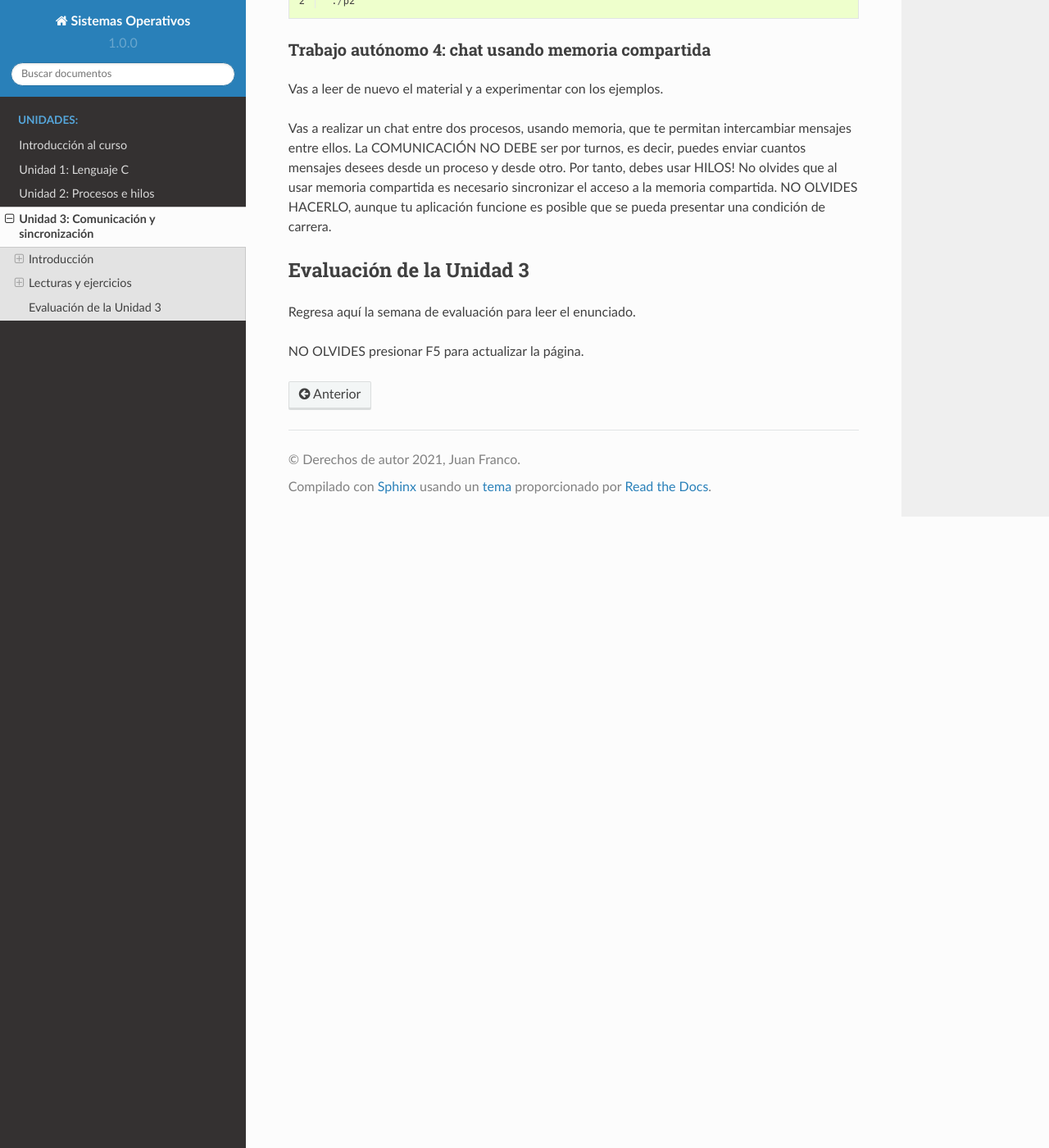
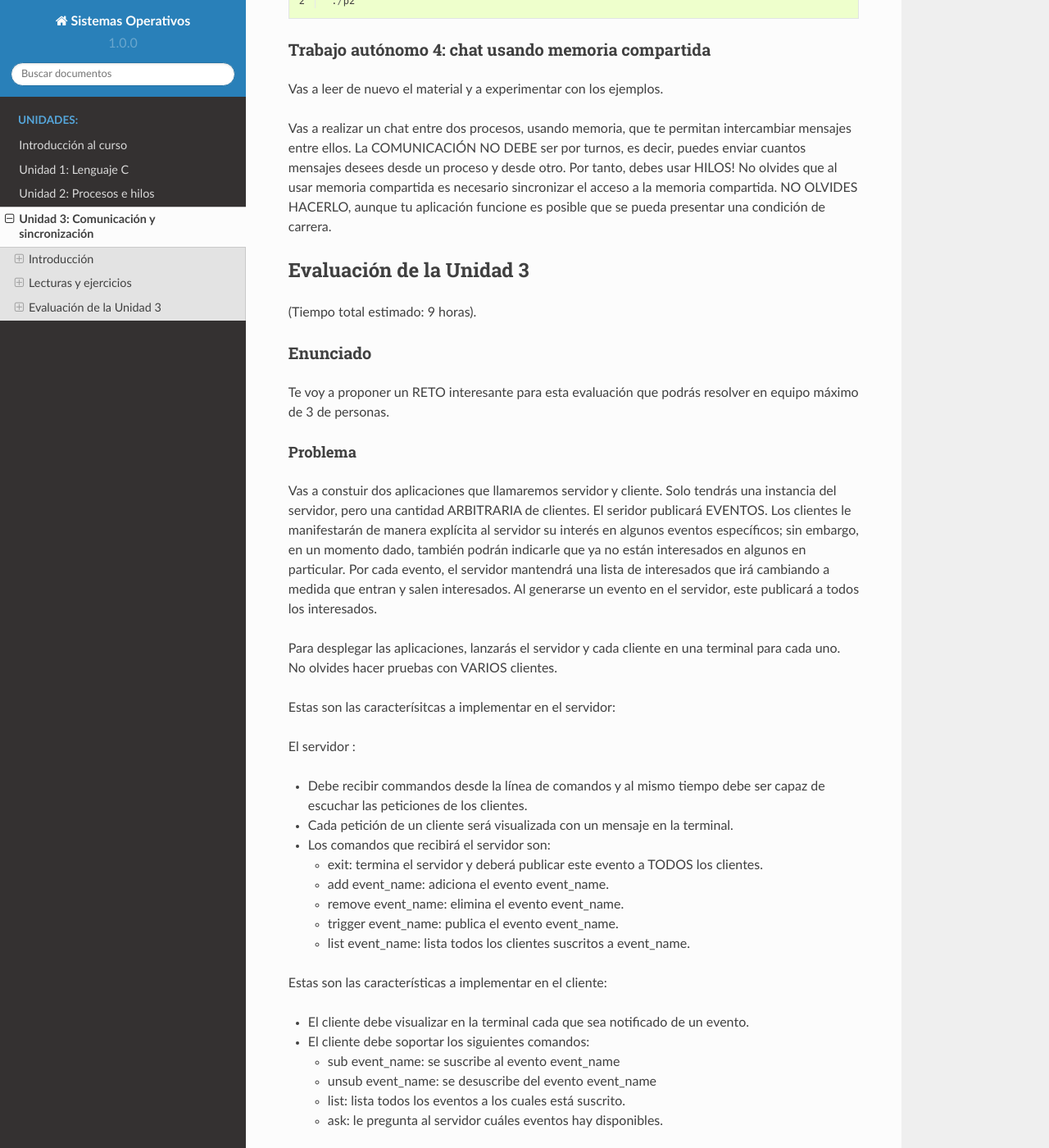
Before and after one commit to juanferfranco/sistemasoperativos, a Sphinx documentation site: the page built from docs/_unidad3/unidad3.rst, in a window 1280 px wide and 1400 px high, scrolled down 17661 px. Shown: the whole window at 82% size. Built offline with Sphinx 7.4.7 and the Read the Docs theme 2.0.0, drawn with Linux system fonts in a browser that asks for light colours; pages that are not in the unit, such as notebooks, are missing from menus; some of the changed text lies outside the part shown.

Commit message:
Unit3 add evaluation

```diff
--- a/docs/_unidad3/unidad3.rst
+++ b/docs/_unidad3/unidad3.rst
@@ -879,6 +879,121 @@ de carrera.
 Evaluación de la Unidad 3
 ---------------------------
 
-Regresa aquí la semana de evaluación para leer el enunciado.
+(Tiempo total estimado: 9 horas).
 
-NO OLVIDES presionar F5 para actualizar la página.
+Enunciado
+*************
+Te voy a proponer un RETO interesante para esta evaluación que podrás
+resolver en equipo máximo de 3 de personas.
+
+Problema
+^^^^^^^^^^^^^^^^^^^^^^^^^^^^^^^^^
+
+Vas a constuir dos aplicaciones que llamaremos servidor y cliente. Solo
+tendrás una instancia del servidor, pero una cantidad ARBITRARIA de clientes.
+El seridor publicará EVENTOS. Los clientes le manifestarán de manera explícita
+al servidor su interés en algunos eventos específicos; sin embargo, en un momento dado,
+también podrán indicarle que ya no están interesados en algunos en particular.
+Por cada evento, el servidor mantendrá una lista de interesados que irá cambiando
+a medida que entran y salen interesados. Al generarse un evento en el servidor,
+este publicará a todos los interesados.
+
+Para desplegar las aplicaciones, lanzarás el servidor y cada cliente en una terminal
+para cada uno. No olvides hacer pruebas con VARIOS clientes.
+
+Estas son las caracterísitcas a implementar en el servidor:
+
+El servidor :
+
+* Debe recibir commandos desde la línea de comandos y al mismo tiempo debe
+  ser capaz de escuchar las peticiones de los clientes.
+* Cada petición de un cliente será visualizada con un mensaje
+  en la terminal.
+* Los comandos que recibirá el servidor son:
+
+  * exit: termina el servidor y deberá publicar este evento a TODOS los clientes.
+  * add event_name: adiciona el evento event_name.
+  * remove event_name: elimina el evento event_name.
+  * trigger event_name: publica el evento event_name.
+  * list event_name: lista todos los clientes suscritos a event_name.
+
+Estas son las características a implementar en el cliente:
+
+* El cliente debe visualizar en la terminal cada que sea notificado de un evento.
+* El cliente debe soportar los siguientes comandos:
+
+  * sub event_name: se suscribe al evento event_name
+  * unsub event_name: se desuscribe del evento event_name
+  * list: lista todos los eventos a los cuales está suscrito.
+  * ask: le pregunta al servidor cuáles eventos hay disponibles.
+
+¿Qué debes entregar?
+***************************
+
+Diligencia y entrega en este `enlace <https://forms.office.com/r/Bib1V63rB6>`__.
+
+En el formulario anterior te voy a solicitar evidenciar el código con la solución
+y un video con la sustentación.
+
+Con respecto al código:
+
+#. Debe estar bajo control de versión en GitHub
+#. SOLO debes tener tres archivos: server.c, client.c, readme.txt.
+#. El archivo readme.txt debe indicar cómo compilar cada archivo y
+   cómo se debe lanzar cada programa.
+
+Con respecto al video:
+
+#. El video DEBE TENER una duración ``MÁXIMA`` de 15 minutos.
+#. El video debe tener los siguientes capítulos en este mismo orden:
+   * Imagen con los integrantes y qué aportes realizó cada uno.
+   * Demostración de la solución.
+   * Explicación conceptual de la solución.
+   * Explicación del código con la implementación.
+
+Con respecto a la demostración:
+
+* Demostrar add event_name.
+* Demosrar remove event_name.
+* Demostrar trigger event_name.
+* Demostrar list event_name.
+* Demostrar sub event_name.
+* Demostrar unsub event_name.
+* Demostrar list
+* Demostrar ask
+* Demostrar exit.
+
+Con respecto a la explicación conceptual responde
+estas preguntas:
+
+* ¿Cómo es la arquitectura de cada aplicación?
+* ¿Cómo resolviste el problema de escuchar comandos y a la vez estar
+  pendiente de las comunicaciones en cada proceso?
+* ¿Cómo le comunicas a cada cliente interesado acerca de un evento?
+* ¿Cómo solucionaste el problema de tener una cantidad arbitraria de clientes
+  que se suscriben y desuscriben a un evento?
+* ¿Qué estructura de datos usaste para mantener la lista de interesados? ¿Por qué?
+* Si en el servidor remueve un evento y el cliente ejecuta el comando list
+  ¿Cómo soluciones una posible inconsistencia?
+* ¿Qué mecanismo de comunicación estás utilizando y por qué?
+* ¿Qué ventaja tiene el mecanismo de comunicación seleccionado sobre otras
+  opciones?
+* Cuando el cliente ejecuta el cómando ask ¿Cómo haces para preguntarle
+  al server?
+
+
+* En `este video <https://youtu.be/6-0cERIVsFg>`__ puedes aprender a adicionar
+  capítulos a tu video.
+
+Criterios de evaluación
+****************************
+
+* Calidad y duración máxima del video y repositorio en Github: 0.5
+* Demostración del funcionamiento solicitado: 0.5
+* Explicación conceptual de la solución: 2
+* Explicación del código con la solución: 2
+
+.. note:: Sobre las personas reportadas
+
+    Las personas que aparezcan reportadas indicando que no trabajaron obtendrán automáticamente
+    una calificación de 0.
```
